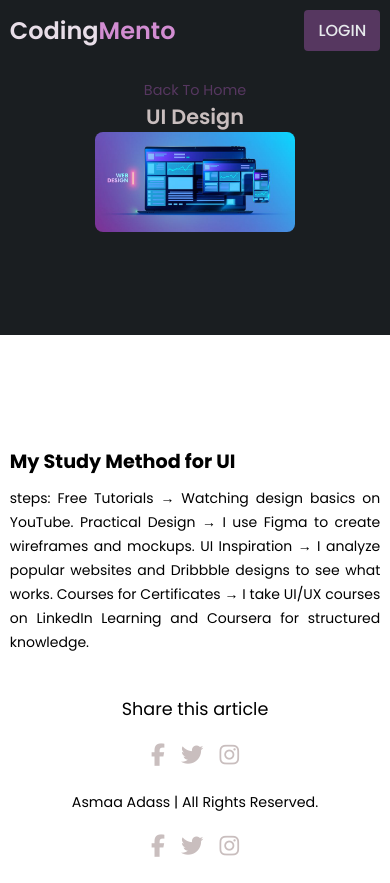
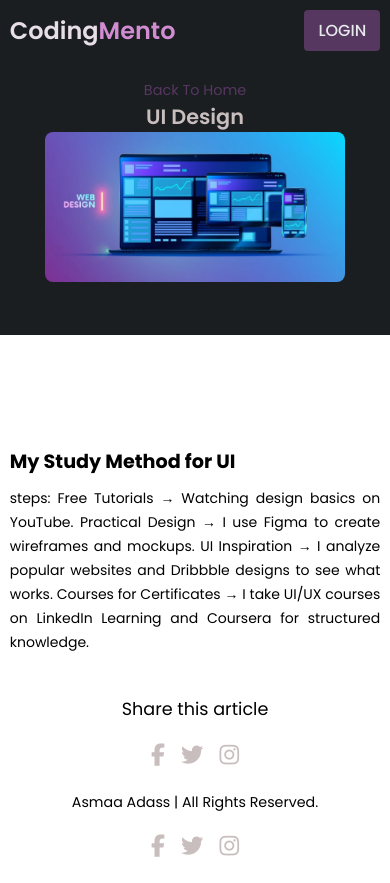
Before and after one commit to codingmento/Blog-codingmento, a plain HTML site: page ui.html in a window 390 px wide. Drawn offline with nearby package versions, Linux system fonts and the light colour scheme.

Commit message:
Update front end Blog.css

```diff
--- a/front end Blog.css
+++ b/front end Blog.css
@@ -474,9 +474,9 @@ header.shadow .logo {
 
     }
 
-    .post-imgg {
-        width: 200px;
-        height: 100px;
+     .post-imgg {
+        width: 300px;
+        height: 150px;
 
     }
 
```
